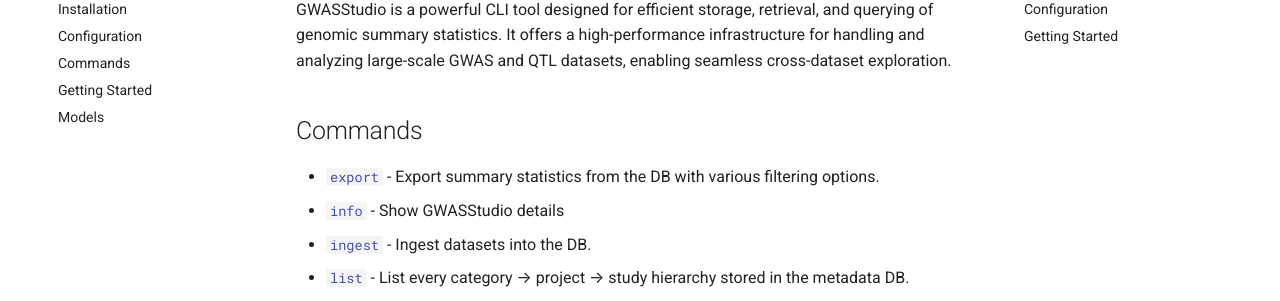
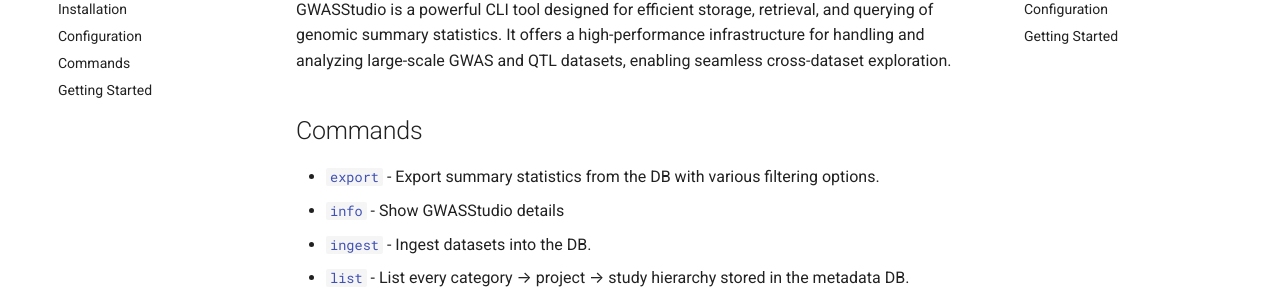
Before and after one commit to ht-diva/gwasstudio, an MkDocs documentation site: the page built from docs/index.md, in a window 1280 px wide. Shown: the part 183-484 px from the top of the page. Built offline with MkDocs 1.6.1 and Material for MkDocs 9.7.7, drawn with Linux system fonts in a browser that asks for light colours; comment, search, counter and statistics services are not loaded.

Commit message:
docs: unused

```diff
--- a/mkdocs.yml
+++ b/mkdocs.yml
@@ -34,7 +34,6 @@ nav:
     - 'Configuration': configuration.md
     - 'Commands': commands.md
     - 'Getting Started': getting-started.md
-    - 'Models': models.md
 
 # Plugins
 plugins:
```
